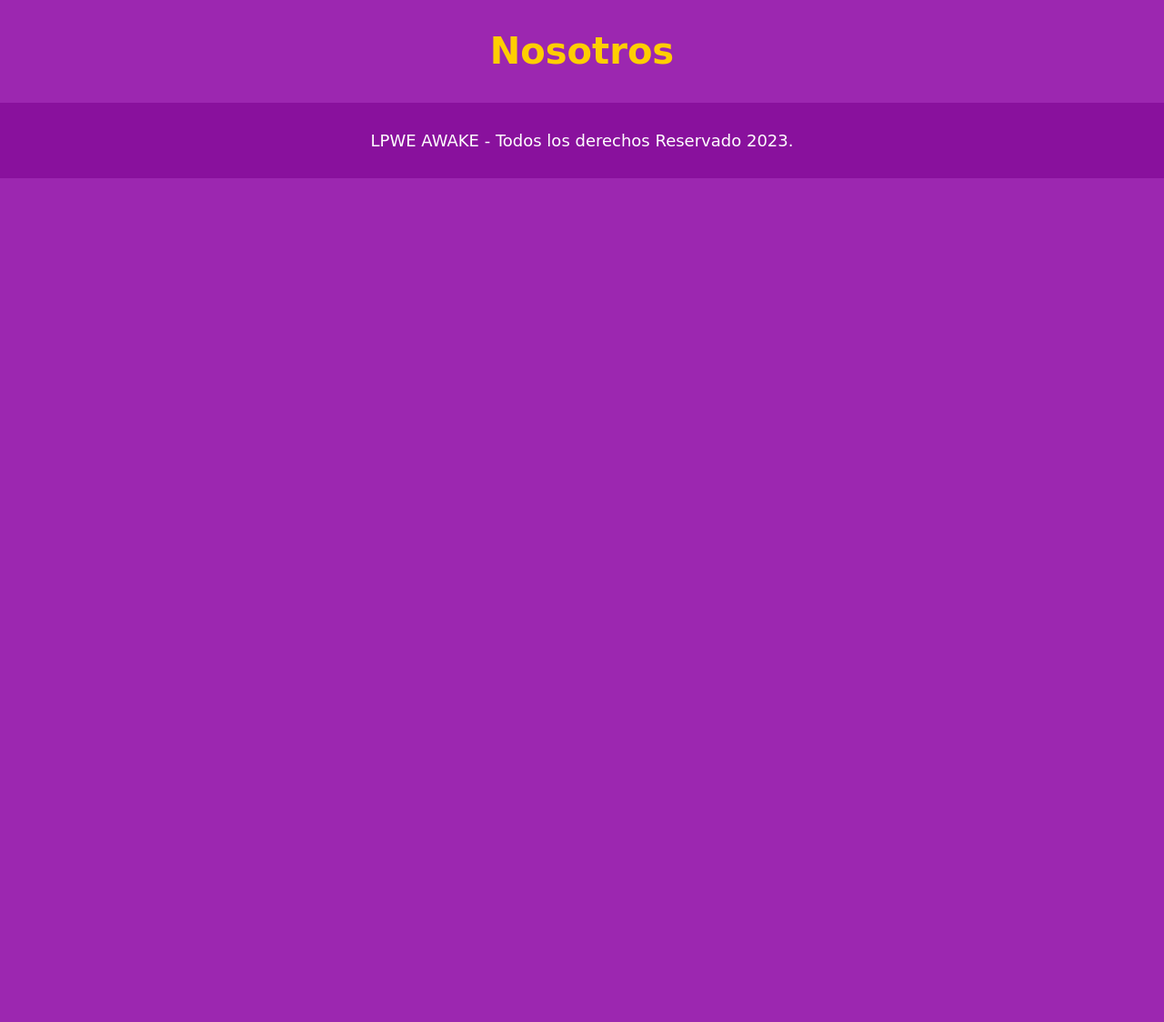
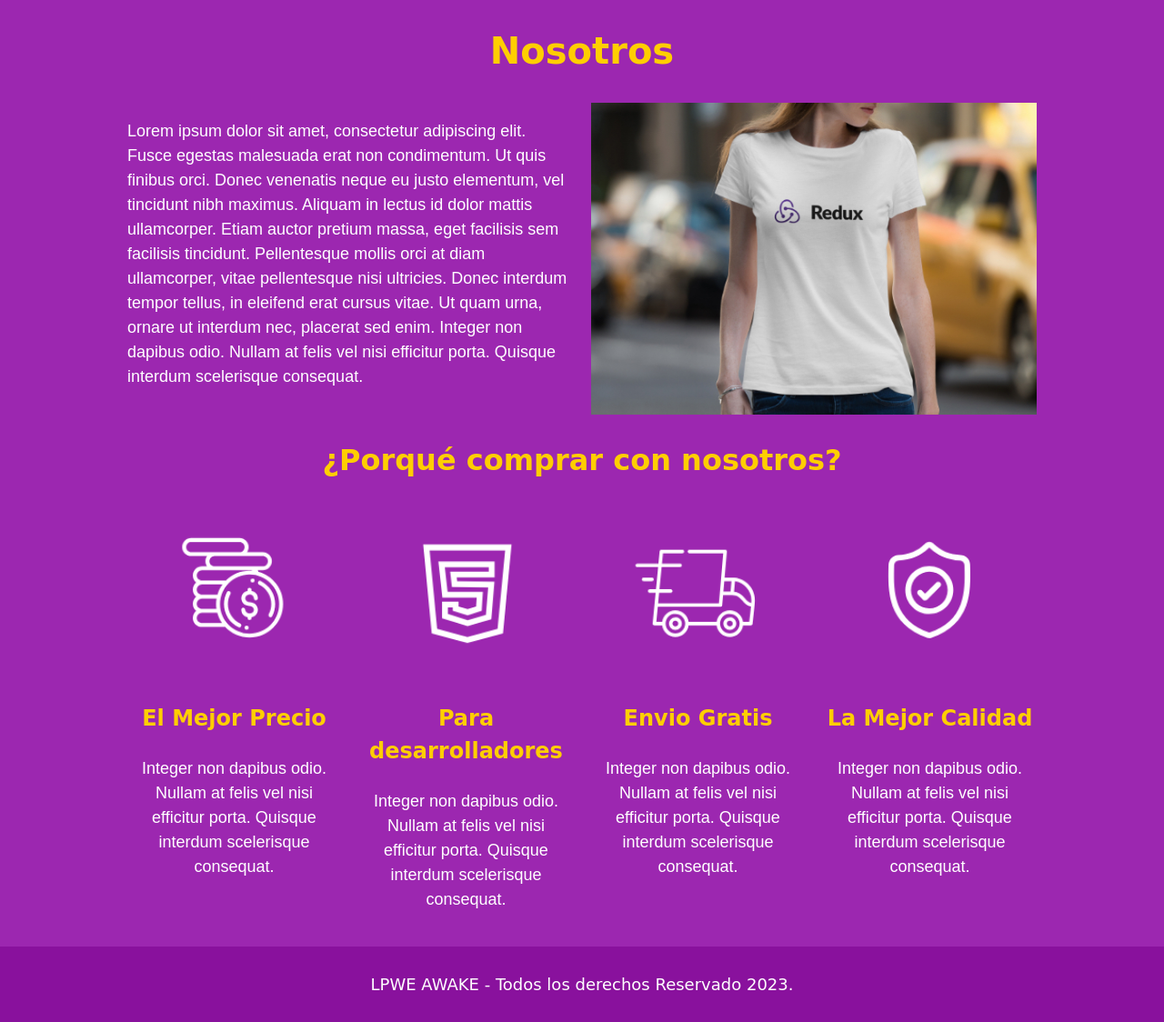
Before and after one commit to lucciano12/Dise-o-web-full, a PHP site: page /nosotros.html in a window 1280 px wide. Shown: the part 248-1372 px from the top of the page at 91% size. Before the commit the page ends 444 px from the top, so only its background shows below. Run offline with PHP 8.4, Linux system fonts and the light colour scheme; some web fonts are replaced.

Commit message:
Ultima actualizacion antes del 19-12
En style:
- Se agrego la seccion grafico
- // seccion producto
         ¨* Se avanzo en la descripcion de la polera react con las opciones de talla, la cantidad de polera y el boton agregar carrito (falta css)
- // seccion nosotros (nosotros.html)
        * Se agrego los bloques de la pagina con respectivos logos

```diff
--- a/Introduccion HTML/FrontEndStore_inicio/FrontEndStore_inicio/css/style.css
+++ b/Introduccion HTML/FrontEndStore_inicio/FrontEndStore_inicio/css/style.css
@@ -69,99 +69,173 @@ h3 {
 
 /**Header**/
 
-.header{
+.header {
   display: flex;
   justify-content: center;
-
 }
 
-.header__logo{
+.header__logo {
   margin: 3rem 0;
 }
 
 /**Footer**/
 
-.footer{
+.footer {
   background-color: var(--primarioOscuro);
   padding: 1rem 0;
   margin-top: 2rem;
 }
 
-.footer__texto{
+.footer__texto {
   font-family: var(--fuentePrincipal);
   text-align: center;
-
 }
 
 /* .footer__texto span{
 
 } --tengo que verlo despues de terminar la seccion de este proyecto */
 
-
 /**Navegacion**/
 
-.navegacion{
+.navegacion {
   background-color: var(--primarioOscuro);
   padding: 1rem 0;
   display: flex;
   justify-content: center;
- /*  gap: 2rem;  Separacion nuevo metodo */
+  /*  gap: 2rem;  Separacion nuevo metodo */
 }
 
-.navegacion__enlace{
+.navegacion__enlace {
   font-family: var(--fuentePrincipal);
   color: var(--blanco);
   font-size: 1.5rem;
   margin-right: 2rem;
 }
 
-.navegacion__enlace:last-of-type{ /* last-of-type es un seudo elemento o seudo selector */
+.navegacion__enlace:last-of-type {
+  /* last-of-type es un seudo elemento o seudo selector */
   margin-right: 0;
 }
 
-
 .navegacion__enlace--activo,
-.navegacion__enlace:hover{
+.navegacion__enlace:hover {
   color: var(--secundario);
 }
 
 /**Grid**/
 
-.grid{
+.grid {
   display: grid;
   grid-template-columns: repeat(2, 1fr);
   gap: 2rem;
 }
 
-@media (min-width: 768px){
-  .grid{
+@media (min-width: 768px) {
+  .grid {
     grid-template-columns: repeat(3, 1fr);
   }
 }
 
 /**Productos**/
 
-.producto{
+.producto {
   background-color: var(--primarioOscuro);
   padding: 1rem;
 }
 
-.producto__imagen{
+.producto__imagen {
   width: 100%;
 }
 
-.producto__nombre{
+.producto__nombre {
   font-size: 2rem;
 }
 
-.producto__precio{
+.producto__precio {
   font-size: 2rem;
 }
 
 .producto__nombre,
-.producto__precio{
+.producto__precio {
   font-family: var(--fuentePrincipal);
   margin: 1rem 0;
   text-align: center;
   line-height: 1.2;
 }
+
+/**Grafico**/
+
+.grafico {
+  min-height: 30rem;
+  grid-column: 1 / 3; /* 1 y 3 son las posicones del grid en columnas */
+}
+
+.grafico--camisas {
+  grid-row: 2 / 3; /* 2 y 3 son las pocisiones del grid en filas */
+  background-image: url(../img/grafico1.jpg);
+}
+
+.grafico--node{
+  grid-row: 8 / 9;
+  background-image: url(../img/grafico2.jpg);
+}
+
+@media (min-width: 768px) {
+
+  .grafico--node {
+    grid-row: 5 / 6;
+    grid-column: 2 / 4;
+  }
+
+}
+
+/**Nosotros**/
+.nosotros{
+  display: grid; /* Inicializa el grid */
+  grid-template-rows: repeat(2, auto); /* Crea las fila */
+}
+
+@media(min-width:768px){
+  .nosotros{
+    grid-template-columns: repeat(2, 1fr); /* Crea las columnas */
+    column-gap: 2rem;
+  }
+}
+
+.nosotros__imagen{
+  grid-row: 1 / 2;
+  width: 100%;
+}
+
+@media(min-width:768px){
+  .nosotros__imagen{
+    grid-column: 2 / 3;
+  }
+}
+
+
+/**Bloques**/
+
+.bloques{
+  display: grid;
+  grid-template-columns: repeat(2, 1fr);
+  gap: 2rem;
+}
+
+@media(min-width:768px){
+  .bloques{
+    grid-template-columns: repeat(4, 1fr);
+  }
+}
+
+.bloque{
+  text-align: center;
+}
+
+.bloque__imagen{
+  width: 100%;
+}
+
+.bloque__titulo{
+  margin: 0;
+}
--- a/Introduccion HTML/FrontEndStore_inicio/FrontEndStore_inicio/index.html
+++ b/Introduccion HTML/FrontEndStore_inicio/FrontEndStore_inicio/index.html
@@ -164,6 +164,9 @@
         </a>
       </div> <!-- Producto -->
 
+      <div class="grafico grafico--camisas"></div>
+      <div class="grafico grafico--node"></div>
+
     </div>
   </main>
 
--- a/Introduccion HTML/FrontEndStore_inicio/FrontEndStore_inicio/nosotros.html
+++ b/Introduccion HTML/FrontEndStore_inicio/FrontEndStore_inicio/nosotros.html
@@ -34,7 +34,59 @@
 
   <main class="contenedor">
     <h1>Nosotros</h1>
+    <div class="nosotros">
+      <div class="nosotros__contenido">
+        <p>Lorem ipsum dolor sit amet, consectetur adipiscing elit. Fusce egestas malesuada erat non condimentum. Ut
+          quis
+          finibus orci. Donec venenatis neque eu justo elementum, vel tincidunt nibh maximus. Aliquam in lectus id dolor
+          mattis ullamcorper. Etiam auctor pretium massa, eget facilisis sem facilisis tincidunt. Pellentesque mollis
+          orci
+          at diam ullamcorper, vitae pellentesque nisi ultricies. Donec interdum tempor tellus, in eleifend erat cursus
+          vitae. Ut quam urna, ornare ut interdum nec, placerat sed enim. Integer non dapibus odio. Nullam at felis vel
+          nisi efficitur porta. Quisque interdum scelerisque consequat.
+        </p>
+      </div>
+      <img class="nosotros__imagen" src="img/nosotros.jpg" alt="imagen nosotros">
+    </div>
+
   </main>
+
+  <section class="contenedor comprar"> <!-- Estamos reutilizando codigo de contenedor y llamos nuestro bloque de comando comprar -->
+    <h2 class="comprar__titulo">¿Porqué comprar con nosotros?</h2>
+
+    <div class="bloques">
+
+      <div class="bloque">
+        <img class="bloque__imagen" src="img/icono_1.png" alt="porque comprar">
+        <h3 class="bloque_titulo">El Mejor Precio</h3>
+        <p>Integer non dapibus odio. Nullam at felis vel
+          nisi efficitur porta. Quisque interdum scelerisque consequat.</p>
+      </div> <!-- Bloque -->
+
+      <div class="bloque">
+        <img class="bloque__imagen" src="img/icono_2.png" alt="porque comprar">
+        <h3 class="bloque_titulo">Para desarrolladores</h3>
+        <p>Integer non dapibus odio. Nullam at felis vel
+          nisi efficitur porta. Quisque interdum scelerisque consequat.</p>
+      </div> <!-- Bloque -->
+
+      <div class="bloque">
+        <img class="bloque__imagen" src="img/icono_3.png" alt="porque comprar">
+        <h3 class="bloque_titulo">Envio Gratis</h3>
+        <p>Integer non dapibus odio. Nullam at felis vel
+          nisi efficitur porta. Quisque interdum scelerisque consequat.</p>
+      </div> <!-- Bloque -->
+
+      <div class="bloque">
+        <img class="bloque__imagen" src="img/icono_4.png" alt="porque comprar">
+        <h3 class="bloque_titulo">La Mejor Calidad</h3>
+        <p>Integer non dapibus odio. Nullam at felis vel
+          nisi efficitur porta. Quisque interdum scelerisque consequat.</p>
+      </div> <!-- Bloque -->
+
+
+    </div> <!-- Bloque -->
+  </section>
 
   <footer class="footer">
     <p class="footer__texto">LPWE <span>AWAKE</span> - Todos los derechos Reservado 2023.</p>
```
Also changed, not shown: Introduccion HTML/FrontEndStore_inicio/FrontEndStore_inicio/producto.html (+28 -1 lines). Lines whose indentation alone changed are shown as unchanged.
